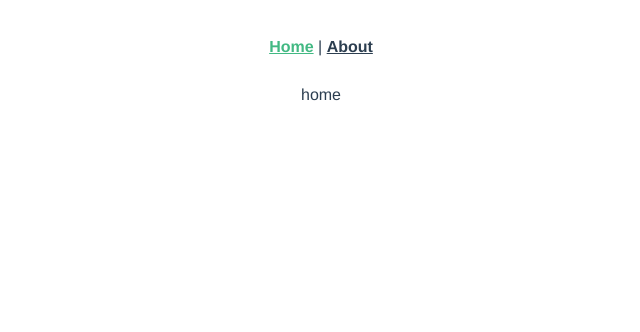
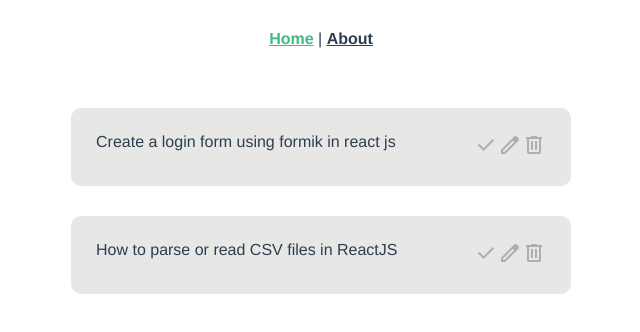
Before and after one commit to amiof/todo-list-vuejs, a Vue app: page / in a window 1280 px wide. Shown: the top 332 px of the page, without its empty margins (319-959 px from the left). Built offline with nearby package versions, Linux system fonts and the light colour scheme; data requests are answered from the project's data file.

Commit message:
add icon and add style

```diff
--- a/public/index.html
+++ b/public/index.html
@@ -1,17 +1,25 @@
 <!DOCTYPE html>
 <html lang="">
+
 <head>
   <meta charset="utf-8">
   <meta http-equiv="X-UA-Compatible" content="IE=edge">
   <meta name="viewport" content="width=device-width,initial-scale=1.0">
   <link rel="icon" href="<%= BASE_URL %>favicon.ico">
-    <title><%= htmlWebpackPlugin.options.title %></title>
+  <link rel="stylesheet"
+    href="https://fonts.googleapis.com/css2?family=Material+Symbols+Outlined:opsz,wght,FILL,GRAD@20..48,100..700,0..1,-50..200" />
+  <title>
+    <%= htmlWebpackPlugin.options.title %>
+  </title>
 </head>
+
 <body>
   <noscript>
-      <strong>We're sorry but <%= htmlWebpackPlugin.options.title %> doesn't work properly without JavaScript enabled. Please enable it to continue.</strong>
+    <strong>We're sorry but <%= htmlWebpackPlugin.options.title %> doesn't work properly without JavaScript enabled.
+        Please enable it to continue.</strong>
   </noscript>
   <div id="app"></div>
   <!-- built files will be auto injected -->
 </body>
+
 </html>
--- a/src/App.vue
+++ b/src/App.vue
@@ -3,10 +3,17 @@
     <router-link to="/">Home</router-link> |
     <router-link to="/about">About</router-link>
   </nav>
-  <router-view/>
+  <router-view />
 </template>
 
 <style>
+body{
+  display: flex;
+  justify-content: center;
+  align-items: center;
+  margin :0px;
+  padding: 0px;
+}
 #app {
   font-family: Avenir, Helvetica, Arial, sans-serif;
   -webkit-font-smoothing: antialiased;
--- /dev/null
+++ b/src/components/TaskCards.vue
@@ -0,0 +1,57 @@
+<template>
+    <div class="card">
+        {{ task.title }}
+        <div>
+
+            <span class="material-symbols-outlined done">
+                done
+            </span>
+            <span class="material-symbols-outlined edit">
+                edit
+            </span>
+            <span class="material-symbols-outlined delete">
+                delete
+            </span>
+        </div>
+    </div>
+</template>
+
+<script>
+
+export default {
+    props: ["task"],
+    methods: {
+    },
+}
+</script>
+
+<style  scoped>
+.card {
+    padding: 25px;
+    background-color: #e7e8e5;
+    /* border: 1px solid black; */
+    border-radius: 10px;
+    margin-top: 30px;
+    display: flex;
+    justify-content: space-between;
+
+
+}
+
+.card span {
+    cursor: pointer;
+    color: #aeafad;
+}
+
+.delete:hover {
+    color: red
+}
+
+.edit:hover {
+    color: blue;
+}
+
+.done:hover {
+    color: green;
+}
+</style>
--- a/src/views/HomeView.vue
+++ b/src/views/HomeView.vue
@@ -1,14 +1,39 @@
 <template>
   <div class="home">
-    home
+
+    <div v-for="post in posts">
+      <TaskCards  :key="post.id" :task="post" ></TaskCards>
+    </div>
   </div>
 </template>
 
 <script>
 // @ is an alias to /src
-
+import TaskCards from "../components/TaskCards.vue"
 export default {
   name: 'HomeView',
-  components: {}
+  components: { TaskCards },
+  data() {
+    return {
+      url: "http://localhost:3000/posts",
+      posts:[]
+
+    }
+  },
+  methods: {
+  },
+  mounted() {
+    fetch(this.url)
+      .then(res => res.json())
+      .then(data => this.posts = data)
+      .catch(error => console.log(error))
+
+  },
+
 }
 </script>
+<style scoped>
+.home {
+  width: 500px;
+}
+</style>
```
Lines whose indentation alone changed are shown as unchanged.
